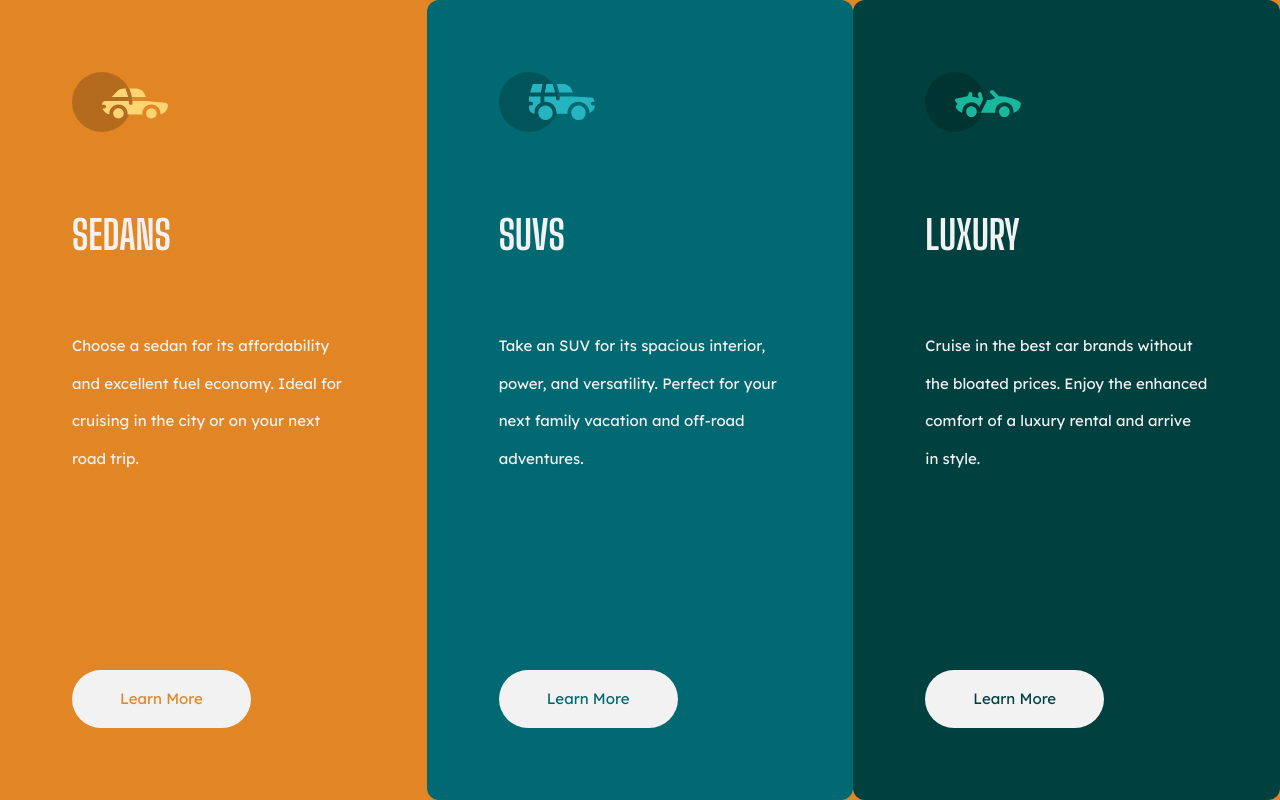
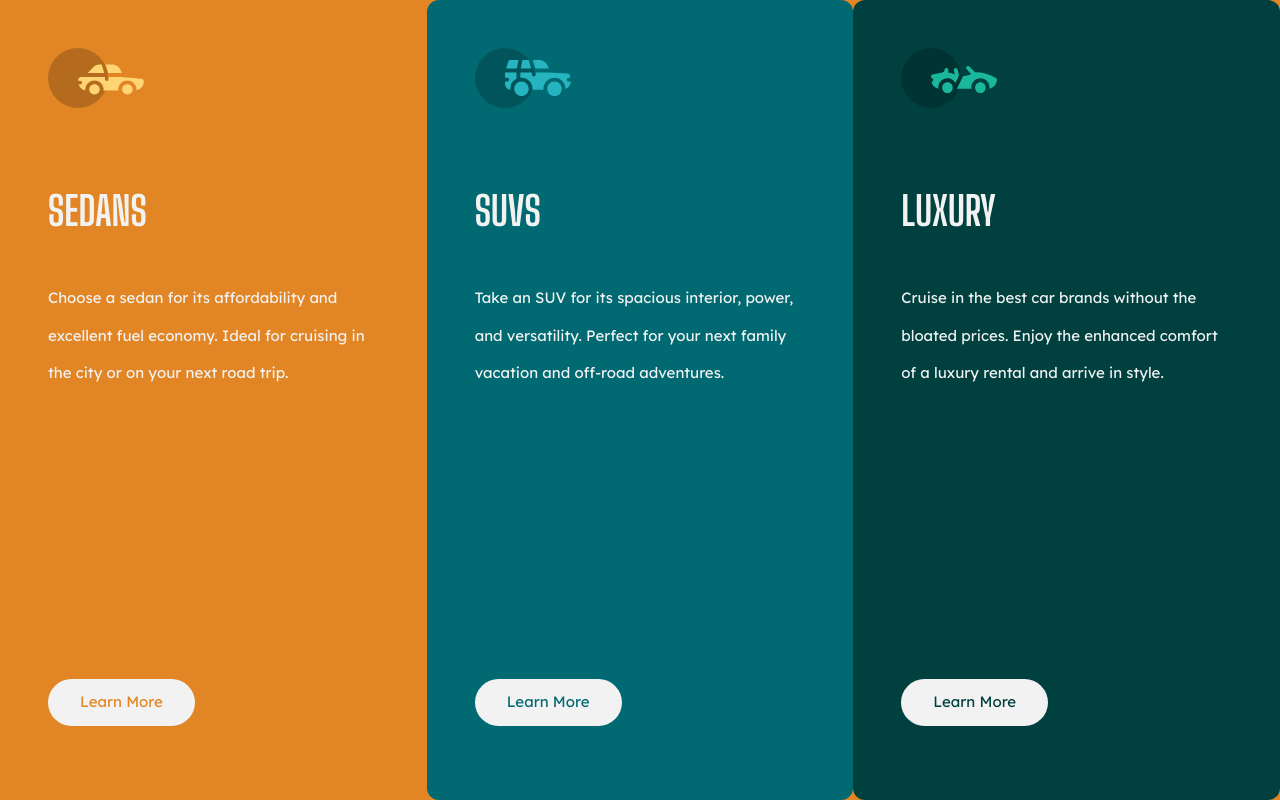
Before and after one commit to fadumaah/3-olumn-preview-card-component-main, a plain HTML site: page index.html in a window 1280 px wide. Drawn offline with Linux system fonts and the light colour scheme.

Commit message:
updated padding/margin values

```diff
--- a/css/style.css
+++ b/css/style.css
@@ -10,7 +10,7 @@ body {
 }
 
 main section {
-  padding: 4.8em;
+  padding: 3.2em;
   border-radius: 0.8em;
 }
 
@@ -18,20 +18,20 @@ button {
   border-radius: 2.5em;
   background-color: #f2f2f2;
   border: none;
-  padding: 1.2em 3.2em;
+  padding: 1.2rem 3.2rem;
 }
 
 h2 {
   font-family: "Big Shoulders Display", cursive;
   font-weight: bold;
   font-size: 4rem;
-  margin: 3.5rem 0 2.5rem 0;
+  margin: 0.875em 0 0.025em 0;
   text-transform: uppercase;
 }
 
 p {
   line-height: 2.5em;
-  margin-bottom: 2.5em;
+  margin-bottom: 1.67em;
 }
 
 .suv {
@@ -97,6 +97,6 @@ button:active {
 
   main section button {
     align-self: flex-start;
-    margin-top: auto;
+    margin-top: 15em;
   }
 }
```
